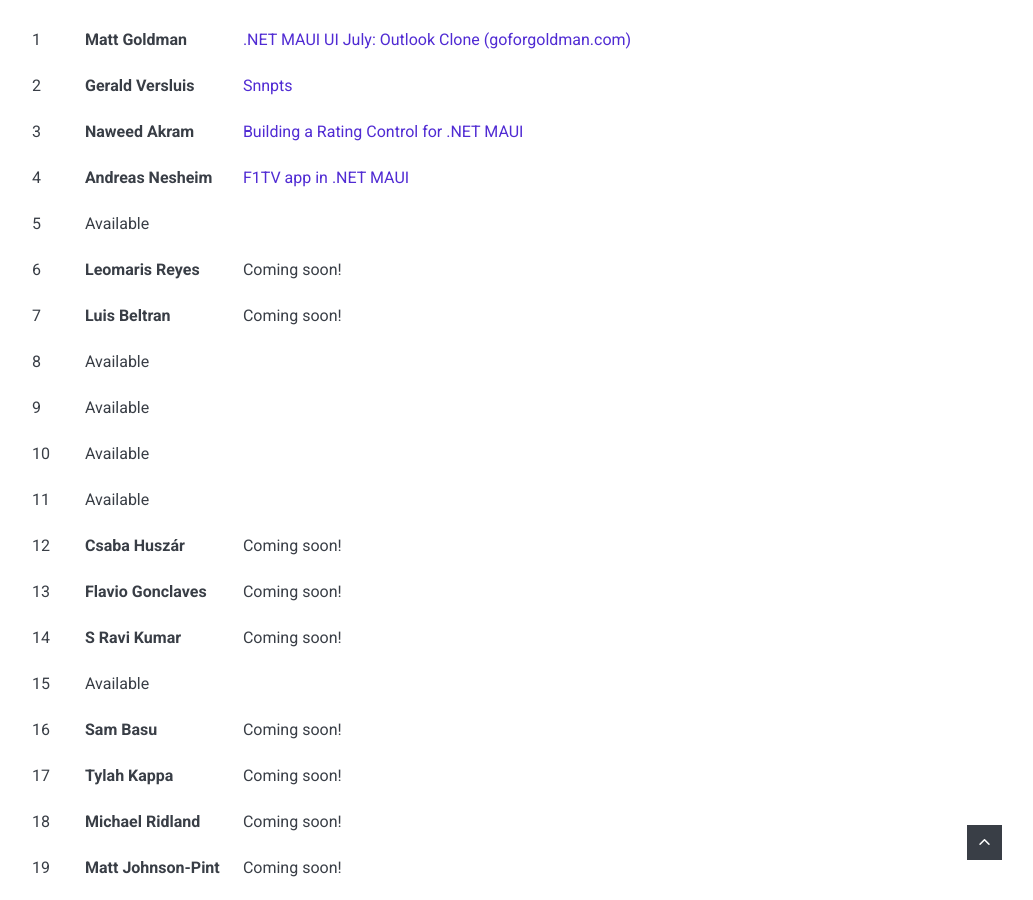
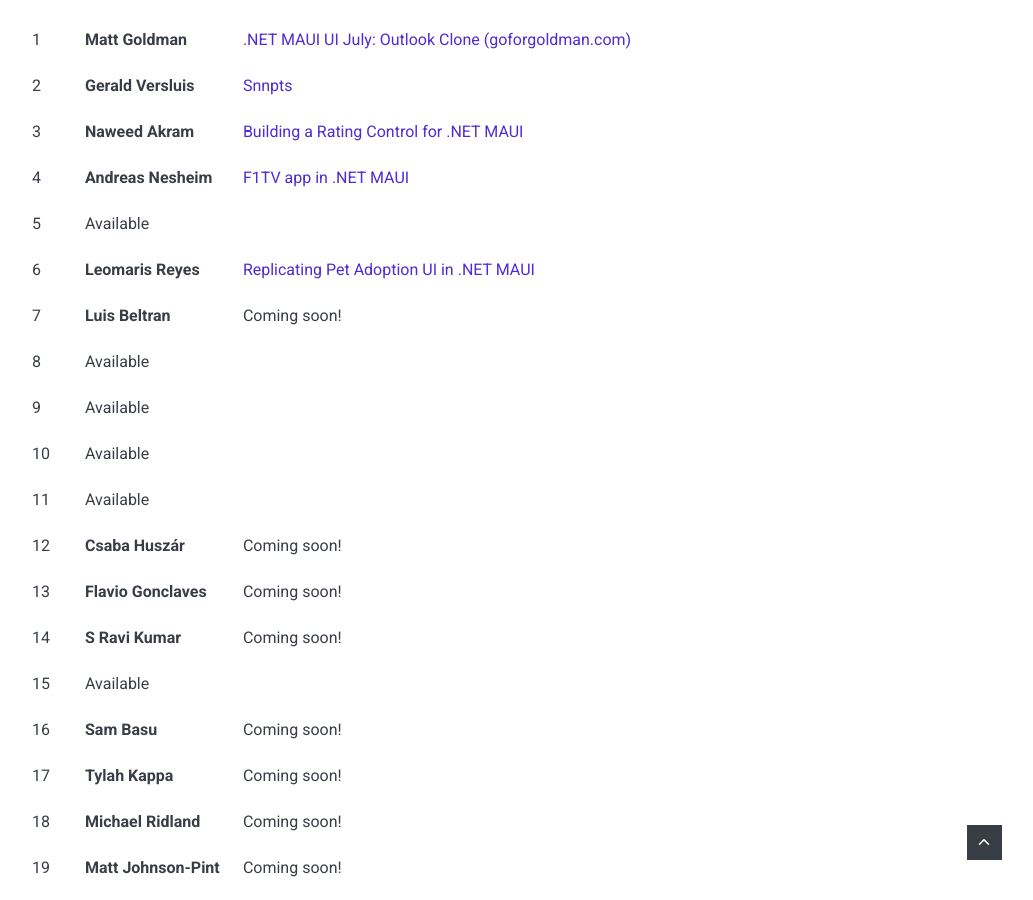
Before and after one commit to matt-goldman/matt-goldman.github.io, a Jekyll site: the page built from docs/_posts/2022-05-19-maui-ui-july.md, in a window 1280 px wide and 900 px high, scrolled down 2239 px. Shown: the whole window, without its empty margins (238-1271 px from the left). Built offline with Jekyll 4.4.1, drawn with Linux system fonts in a browser that asks for light colours; nearby versions of some CDN libraries; comment, search, counter and statistics services are not loaded.

Commit message:
added day 6

```diff
--- a/docs/_posts/2022-05-19-maui-ui-july.md
+++ b/docs/_posts/2022-05-19-maui-ui-july.md
@@ -46,7 +46,7 @@
 | 3    | **Naweed Akram**          |     [Building a Rating Control for .NET MAUI](https://blogs.xgenoapps.com/post/2022/07/03/rating-view-maui)                                                                                                          |
 | 4    | **Andreas Nesheim**    | [F1TV app in .NET MAUI](https://www.andreasnesheim.no/maui-ui-july-replicating-f1tv-app/)                                                                                                |
 | 5    | Available          |                                                                                                               |
-| 6    | **Leomaris Reyes**     | Coming soon!                                                                                                  |
+| 6    | **Leomaris Reyes**     | [Replicating Pet Adoption UI in .NET MAUI](https://askxammy.com/replicating-pet-adoption-ui-in-net-maui/)                                                                                                 |
 | 7    | **Luis Beltran**       | Coming soon!                                                                                                  |
 | 8    | Available          |                                                                                                               |
 | 9    | Available          |                                                                                                               |
```
